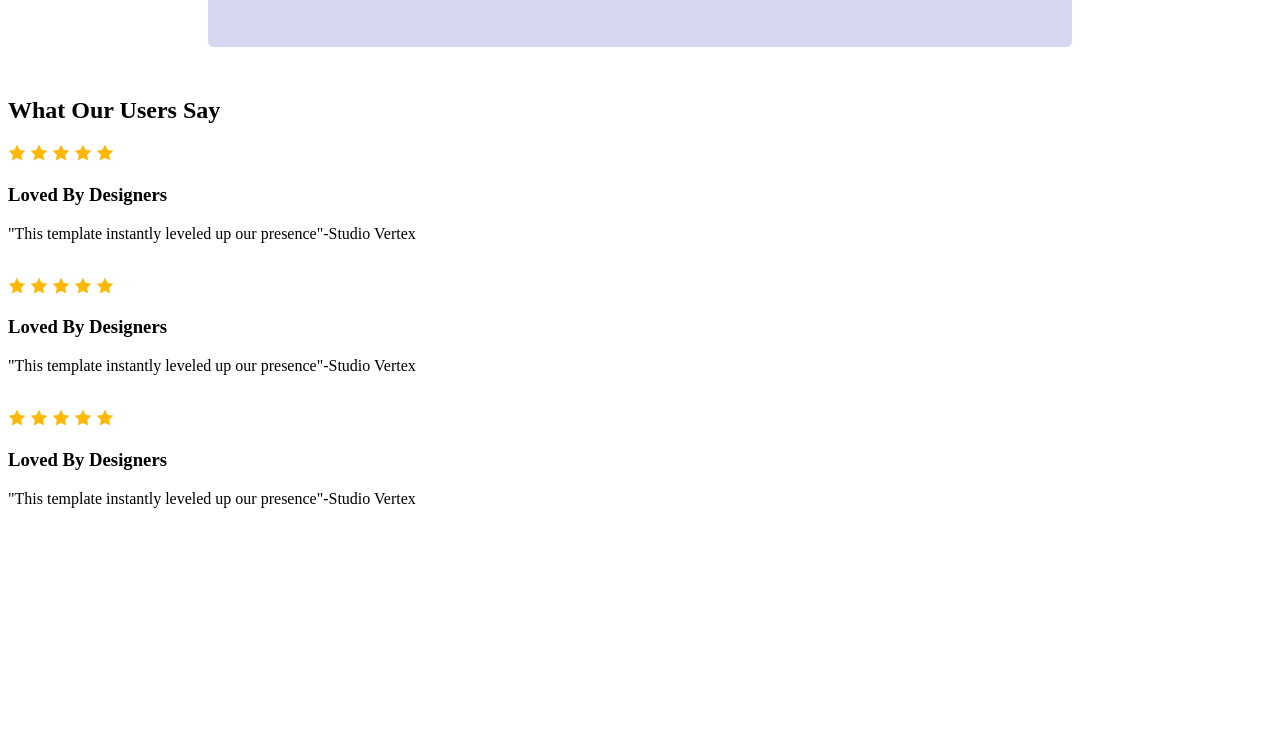
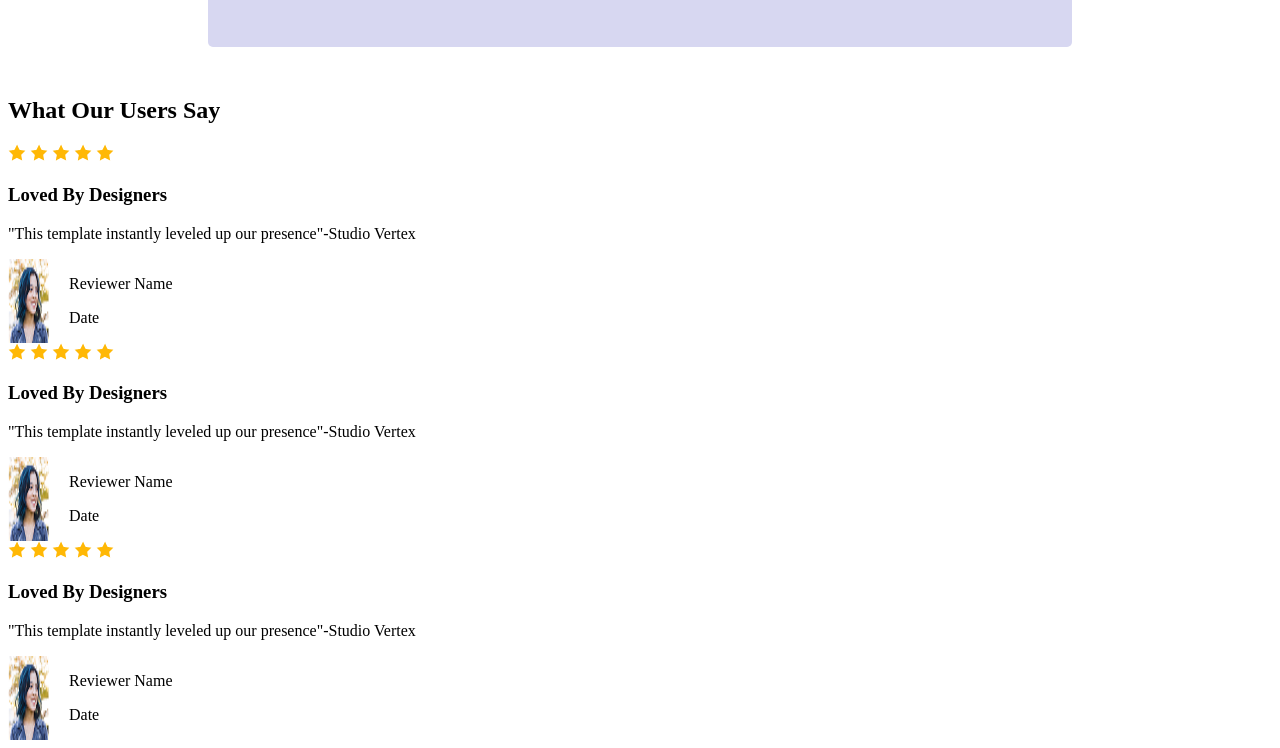
Before and after one commit to NuzhatMouli/Assignment-1, a plain HTML site: page index.html in a window 1280 px wide. Shown: the part 1406-2154 px from the top of the page. Before the commit the page ends 1956 px from the top, so only its background shows below. Drawn offline with Linux system fonts and the light colour scheme.

Commit message:
user feed back 2

```diff
--- a/index.html
+++ b/index.html
@@ -79,7 +79,14 @@
 
                 <h3> Loved By Designers</h3>
                 <p>"This template instantly leveled up our presence"-Studio Vertex</p>
-                <img src="" alt="">
+                <div style="display: flex; gap: 20px;">
+                    <img src="B12A01-landing-launchpad/Assets/avatar.png" alt="">
+                    <div>
+                        <p>Reviewer Name</p>
+                        <p>Date</p>
+                    </div>
+
+                </div>
             </div>
             <div class="feedback-2">
                 <div class="review-stars">
@@ -92,7 +99,16 @@
 
                 <h3> Loved By Designers</h3>
                 <p>"This template instantly leveled up our presence"-Studio Vertex</p>
-                <img src="" alt="">
+                <div style="display: flex; gap: 20px;">
+                    <img src="B12A01-landing-launchpad/Assets/avatar.png" alt="">
+                    <div>
+                        <p>Reviewer Name</p>
+                        <p>Date</p>
+                    </div>
+
+                </div>
+
+
             </div>
             <div class="feedback-3">
                 <div class="review-stars">
@@ -105,9 +121,15 @@
 
                 <h3> Loved By Designers</h3>
                 <p>"This template instantly leveled up our presence"-Studio Vertex</p>
-                <img src="" alt="">
+                <div style="display: flex; gap: 20px;">
+                    <img src="B12A01-landing-launchpad/Assets/avatar.png" alt="">
+                    <div>
+                        <p>Reviewer Name</p>
+                        <p>Date</p>
+                    </div>
+
+                </div>
             </div>
-        </div>
 
     </section>
 
```
